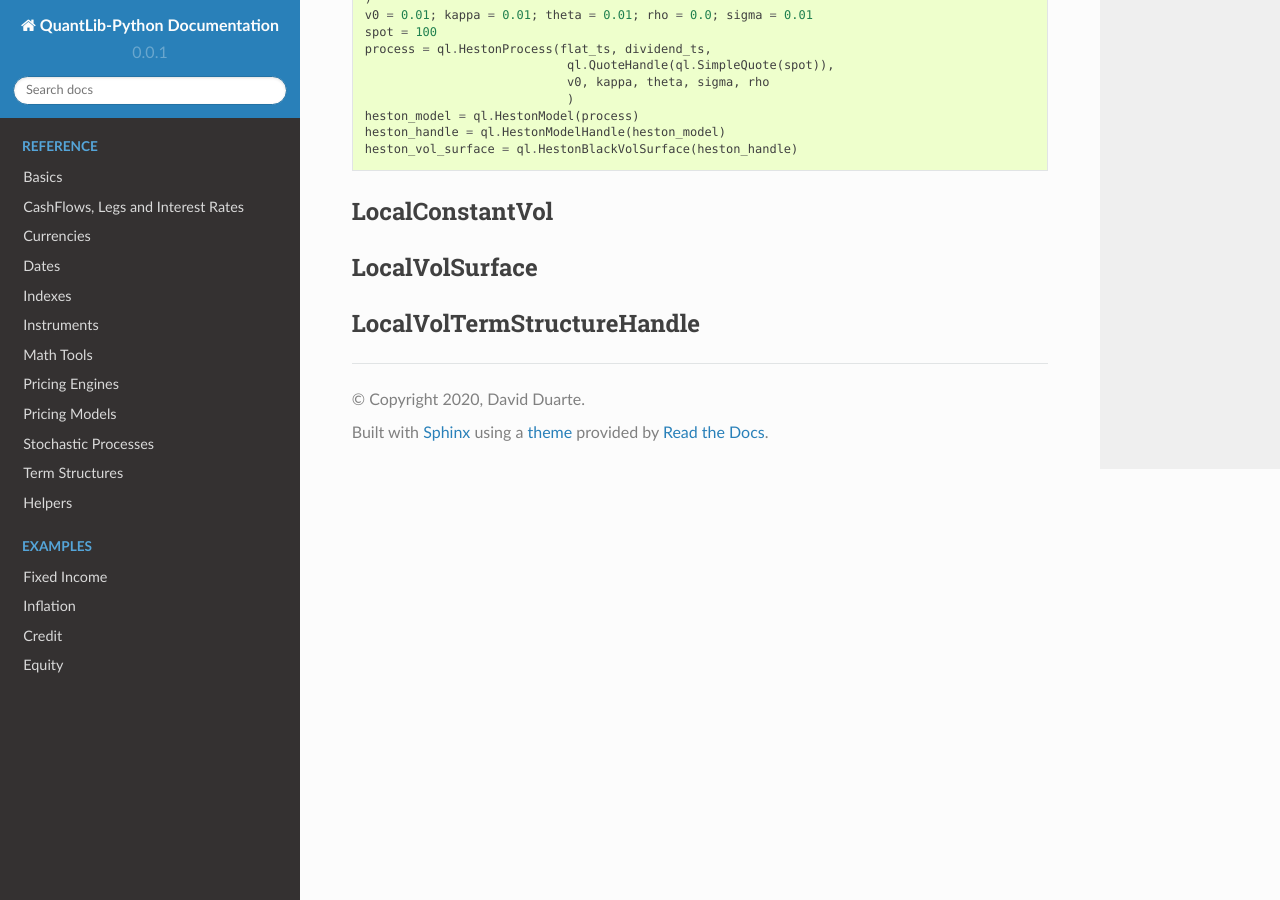
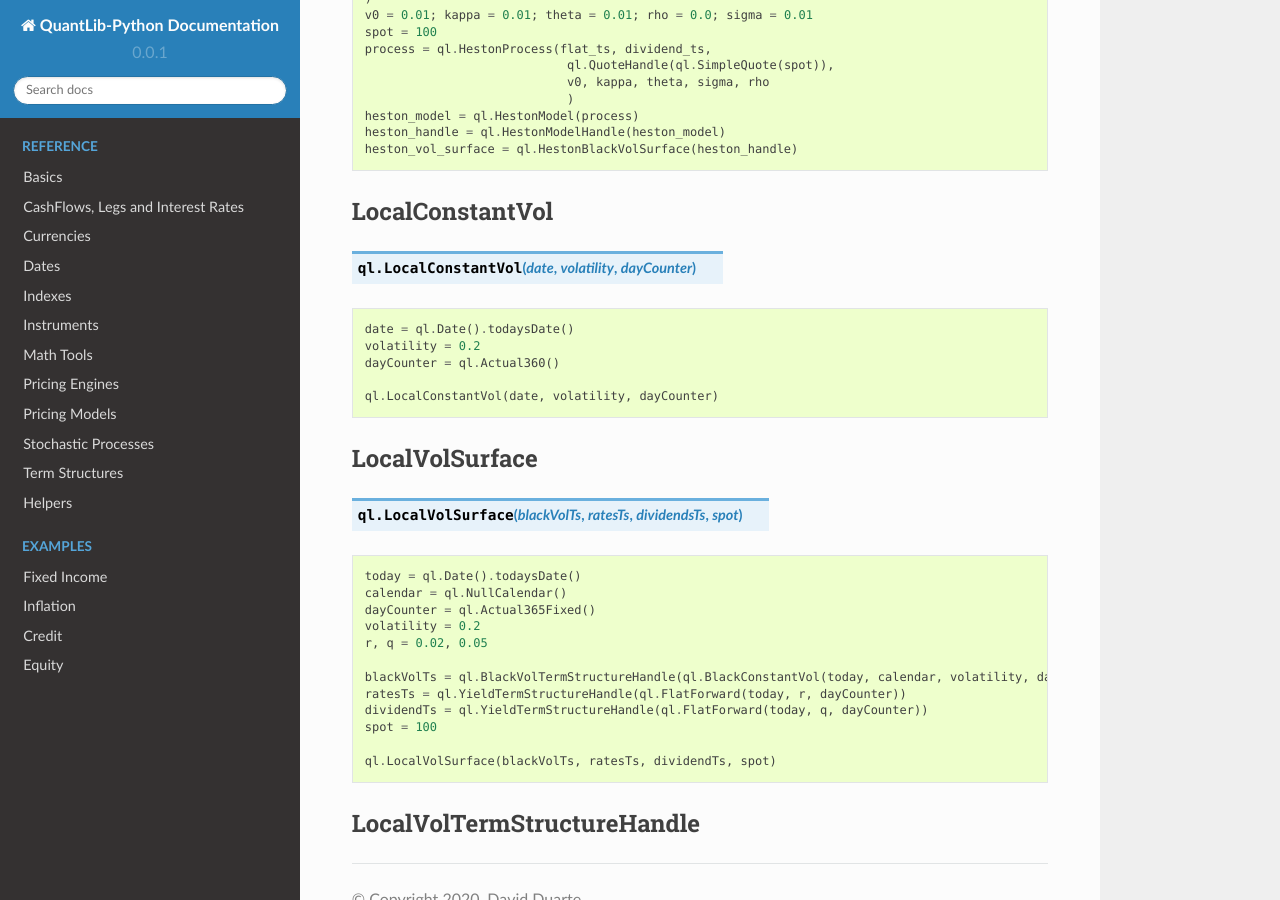
Before and after one commit to nhaga/QuantLib-Python-Docs, a Sphinx documentation site: the page built from docs/termstructures/volatility.rst, in a window 1280 px wide and 900 px high, scrolled down 2229 px. Built offline with Sphinx 7.4.7 and the Read the Docs theme 2.0.0, drawn with Linux system fonts in a browser that asks for light colours; formulas are drawn with MathJax 3.

Commit message:
Adding two LocalVol objects to volatility docs

```diff
--- a/docs/termstructures/volatility.rst
+++ b/docs/termstructures/volatility.rst
@@ -128,8 +128,37 @@ HestonBlackVolSurface
 LocalConstantVol
 ****************
 
+.. function:: ql.LocalConstantVol(date, volatility, dayCounter)
+
+.. code-block:: python
+
+  date = ql.Date().todaysDate()
+  volatility = 0.2
+  dayCounter = ql.Actual360()
+
+  ql.LocalConstantVol(date, volatility, dayCounter)
+
+
 LocalVolSurface
 ***************
 
+.. function:: ql.LocalVolSurface(blackVolTs, ratesTs, dividendsTs, spot)
+
+.. code-block:: python
+
+  today = ql.Date().todaysDate()
+  calendar = ql.NullCalendar()
+  dayCounter = ql.Actual365Fixed()
+  volatility = 0.2
+  r, q = 0.02, 0.05
+
+  blackVolTs = ql.BlackVolTermStructureHandle(ql.BlackConstantVol(today, calendar, volatility, dayCounter))
+  ratesTs = ql.YieldTermStructureHandle(ql.FlatForward(today, r, dayCounter))
+  dividendTs = ql.YieldTermStructureHandle(ql.FlatForward(today, q, dayCounter))
+  spot = 100
+
+  ql.LocalVolSurface(blackVolTs, ratesTs, dividendTs, spot)
+
+
 LocalVolTermStructureHandle
 ***************************
```
